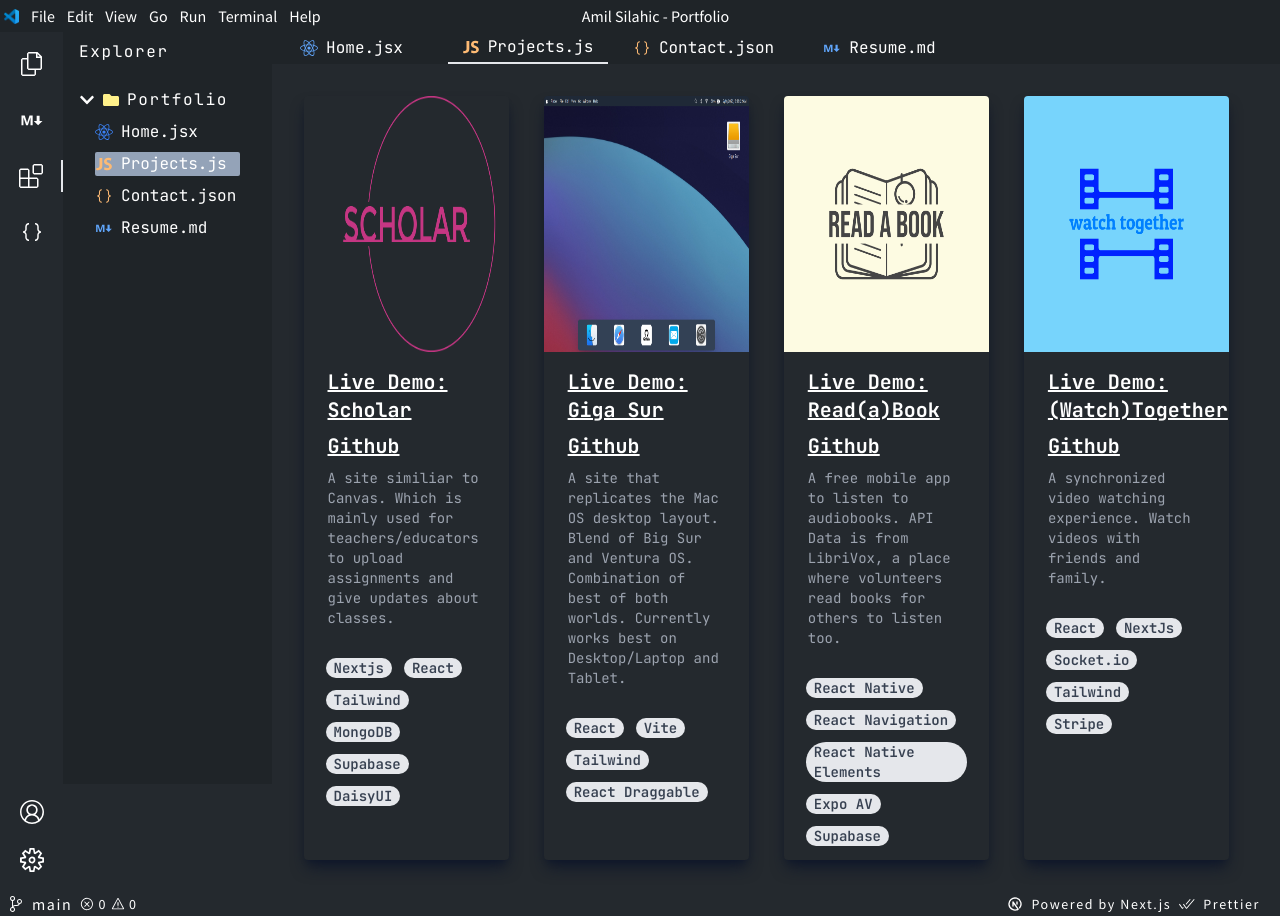
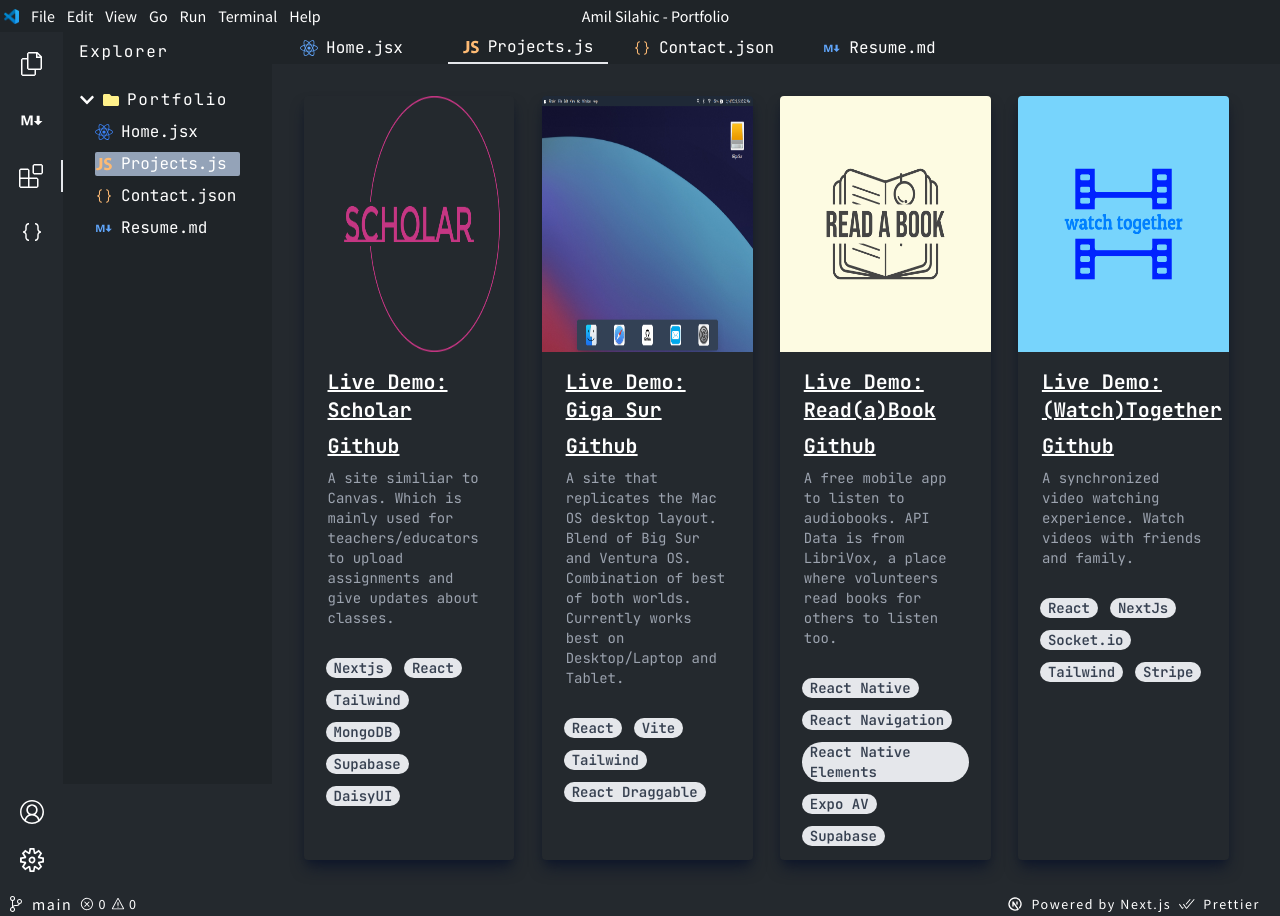
Before and after one commit to SilahicAmil/nextjs-updated-portfolio, a Next.js app: page /projects in a window 1280 px wide. Built offline with nearby package versions, Linux system fonts and the light colour scheme.

Commit message:
updating gap

```diff
--- a/pages/projects/index.js
+++ b/pages/projects/index.js
@@ -13,7 +13,7 @@
           key="title"
         />
       </Head>
-      <div className="grid gap-4 xsm:grid-cols-1 xsm:p-1 sm:grid-cols-2 tablet:grid-cols-2 md:w-full md:grid-cols-2  md:p-2  lg:grid-cols-4 lg:p-8">
+      <div className="grid gap-2 xsm:grid-cols-1 xsm:p-1 sm:grid-cols-2 tablet:grid-cols-2 md:w-full md:grid-cols-2  md:p-2  lg:grid-cols-4 lg:p-8">
         {PROJECT_DATA.map((item) => {
           return (
             <ProjectCard
```
